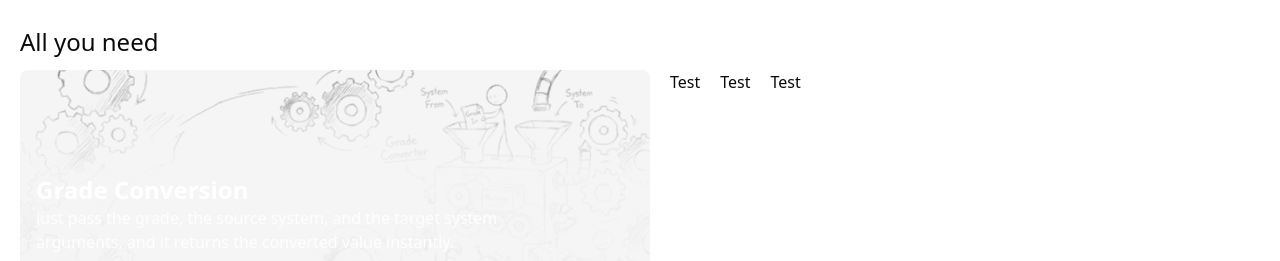
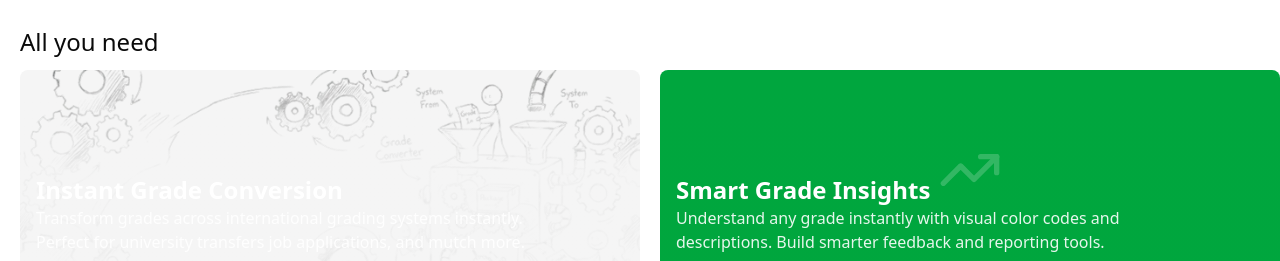
Before and after one commit to MarcBlattmann/EduSync-Acadion, a Next.js app in the folder page/: page / in a window 1280 px wide. Shown: the part 582-843 px from the top of the page. Built offline with nearby package versions, Linux system fonts and the light colour scheme.

Commit message:
Revamp feature cards layout and content
Replaced flexbox with grid for feature cards layout, updated the grade conversion card text, and added a new 'Smart Grade Insights' card with icon and description for improved clarity and visual appeal.

```diff
--- a/page/app/page.tsx
+++ b/page/app/page.tsx
@@ -1,7 +1,7 @@
 import Image from "next/image";
 import { Button } from "@/components/ui/button";
 import { CodeBlock } from "@/components/code-block";
-import { Code } from "lucide-react";
+import { Code, TrendingUp } from "lucide-react";
 
 export default function Home() {
   return (
@@ -35,26 +35,27 @@ const GermanGrade = convertGradeToGrade(swissSystem, germanSystem, SwissGrade);`
       </div>
       <div className="ml-5 mt-30">
         <h1 className="text-2xl font-medium">All you need</h1>
-        <div className="flex flex-wrap gap-5 mt-3">
-            <div className="p-4 w-1/2 flex justify-end flex-col md:h-50 h-70 bg-accent rounded-md relative overflow-hidden">
+        <div className="grid grid-cols-1 md:grid-cols-2 gap-5 mt-3">
+            <div className="p-4 flex justify-end flex-col md:h-50 h-70 bg-accent rounded-md relative overflow-hidden">
               <div
                 className="absolute h-full inset-0 bg-cover bg-center bg-no-repeat"
                 style={{ backgroundImage: "url('/ConvertBG.png')" }}
               />
               <div className="absolute inset-0 bg-linear-to-t from-accent via-accent to-transparent opacity-90" />
               <div className="flex flex-col relative z-10">
-                <span className="text-2xl font-semibold text-white">Grade Conversion</span>
-                <span className="text-white/90 max-w-130">Just pass the grade, the source system, and the target system arguments, and it returns the converted value instantly.</span>
+                <span className="text-2xl font-semibold text-white">Instant Grade Conversion</span>
+                <span className="text-white/90 max-w-130">Transform grades across international grading systems instantly. Perfect for university transfers  job applications, and mutch more.</span>
               </div>
             </div>
-            <div className="h-15">
-              Test
-            </div>
-            <div className="h-15">
-              Test
-            </div>
-            <div className="h-15">
-              Test
+            <div className="p-4 flex justify-end flex-col md:h-50 h-70 bg-green-600 rounded-md relative overflow-hidden">
+              <div className="absolute inset-0 bg-linear-to-t from-green-600 via-green-600 to-transparent opacity-90" />
+              <div className="flex items-center justify-center absolute inset-0">
+                <TrendingUp className="w-16 h-16 text-white opacity-20" />
+              </div>
+              <div className="flex flex-col relative z-10">
+                <span className="text-2xl font-semibold text-white">Smart Grade Insights</span>
+                <span className="text-white/90 max-w-130">Understand any grade instantly with visual color codes and descriptions. Build smarter feedback and reporting tools.</span>
+              </div>
             </div>
         </div>
       </div>
```
